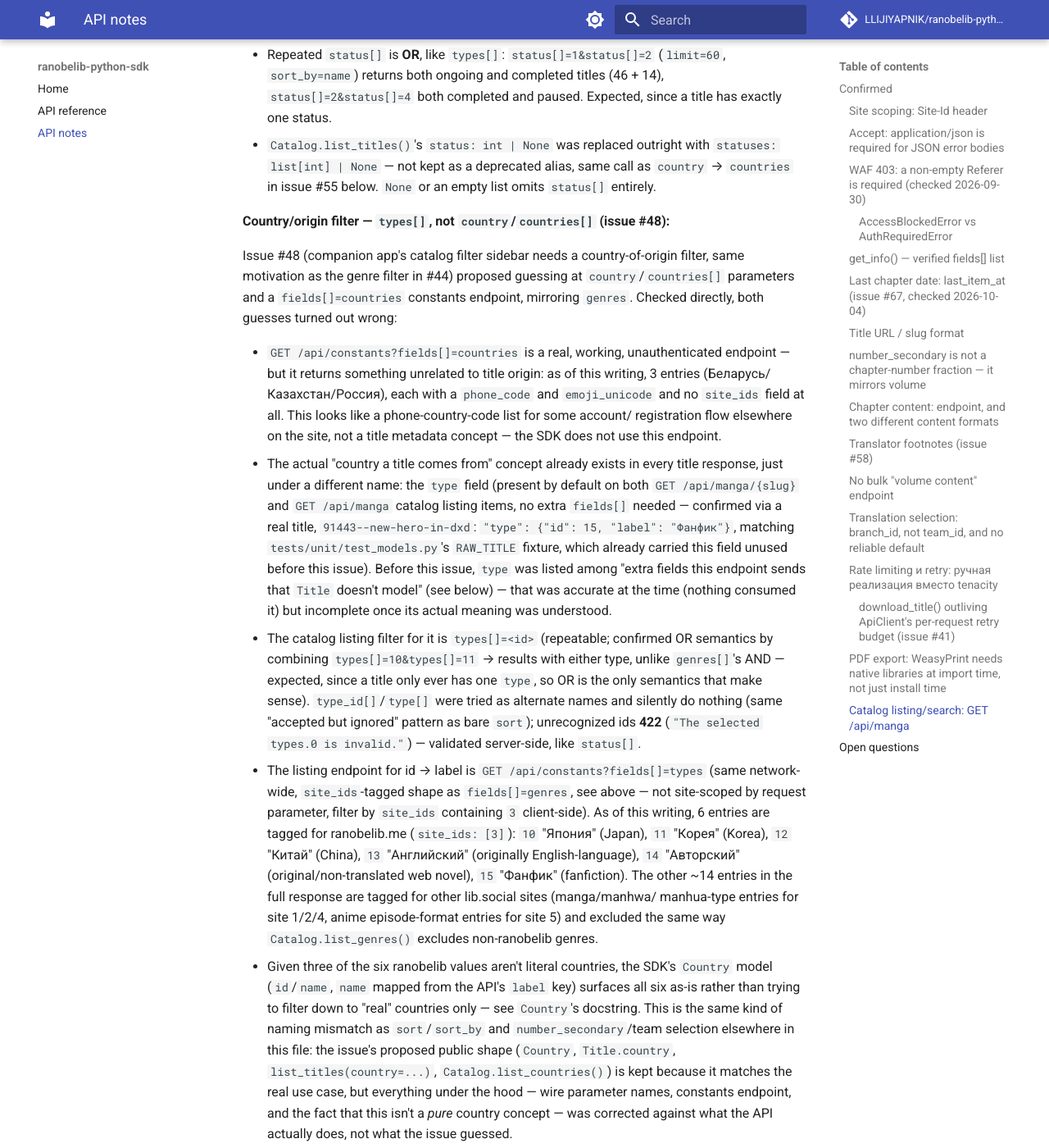
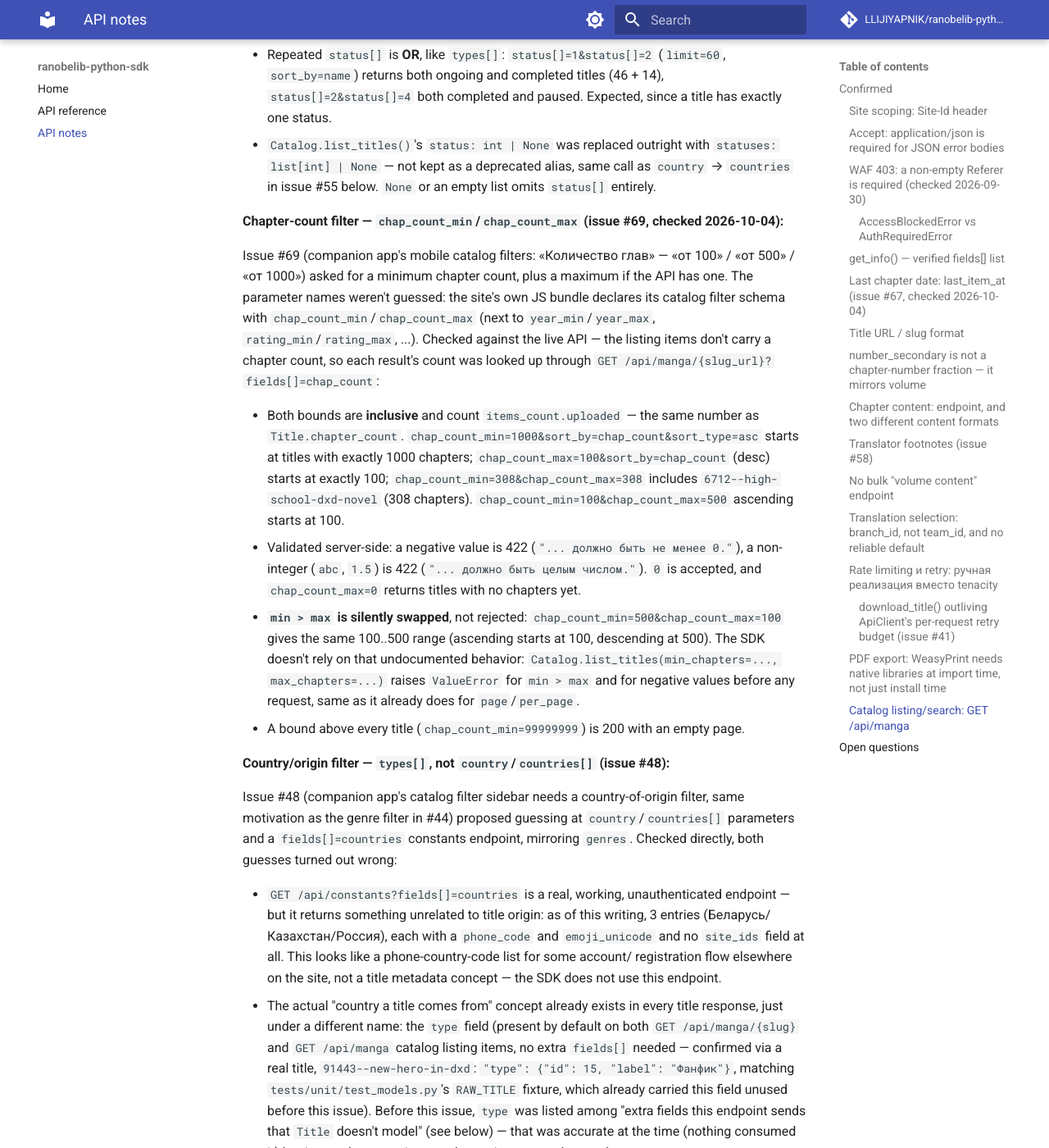
Before and after one commit to LLIJIYAPNIK/ranobelib-python-sdk, an MkDocs documentation site: the page built from docs/api-notes.md, in a window 1280 px wide and 1400 px high, scrolled down 19036 px. Shown: the whole window at 82% size. Built offline with MkDocs 1.6.1 and Material for MkDocs 9.7.7, drawn with Linux system fonts in a browser that asks for light colours; comment, search, counter and statistics services are not loaded.

Commit message:
docs: document the chapter-count filter
Co-Authored-By: Claude Opus 5.5 <noreply@anthropic.com>

```diff
--- a/docs/api-notes.md
+++ b/docs/api-notes.md
@@ -773,6 +773,31 @@ several statuses at once.
   `statuses: list[int] | None` — not kept as a deprecated alias, same call as `country` →
   `countries` in issue #55 below. `None` or an empty list omits `status[]` entirely.
 
+**Chapter-count filter — `chap_count_min`/`chap_count_max` (issue #69, checked
+2026-10-04):**
+
+Issue #69 (companion app's mobile catalog filters: «Количество глав» — «от 100» / «от 500» /
+«от 1000») asked for a minimum chapter count, plus a maximum if the API has one. The parameter
+names weren't guessed: the site's own JS bundle declares its catalog filter schema with
+`chap_count_min`/`chap_count_max` (next to `year_min`/`year_max`, `rating_min`/`rating_max`,
+...). Checked against the live API — the listing items don't carry a chapter count, so each
+result's count was looked up through `GET /api/manga/{slug_url}?fields[]=chap_count`:
+
+- Both bounds are **inclusive** and count `items_count.uploaded` — the same number as
+  `Title.chapter_count`. `chap_count_min=1000&sort_by=chap_count&sort_type=asc` starts at
+  titles with exactly 1000 chapters; `chap_count_max=100&sort_by=chap_count` (desc) starts at
+  exactly 100; `chap_count_min=308&chap_count_max=308` includes `6712--high-school-dxd-novel`
+  (308 chapters). `chap_count_min=100&chap_count_max=500` ascending starts at 100.
+- Validated server-side: a negative value is 422 (`"... должно быть не менее 0."`), a
+  non-integer (`abc`, `1.5`) is 422 (`"... должно быть целым числом."`). `0` is accepted,
+  and `chap_count_max=0` returns titles with no chapters yet.
+- **`min > max` is silently swapped**, not rejected: `chap_count_min=500&chap_count_max=100`
+  gives the same 100..500 range (ascending starts at 100, descending at 500). The SDK
+  doesn't rely on that undocumented behavior: `Catalog.list_titles(min_chapters=...,
+  max_chapters=...)` raises `ValueError` for `min > max` and for negative values before any
+  request, same as it already does for `page`/`per_page`.
+- A bound above every title (`chap_count_min=99999999`) is 200 with an empty page.
+
 **Country/origin filter — `types[]`, not `country`/`countries[]` (issue #48):**
 
 Issue #48 (companion app's catalog filter sidebar needs a country-of-origin filter, same
```
Also changed, not shown: CLAUDE.md (+14 -0 lines), 1 other file.
